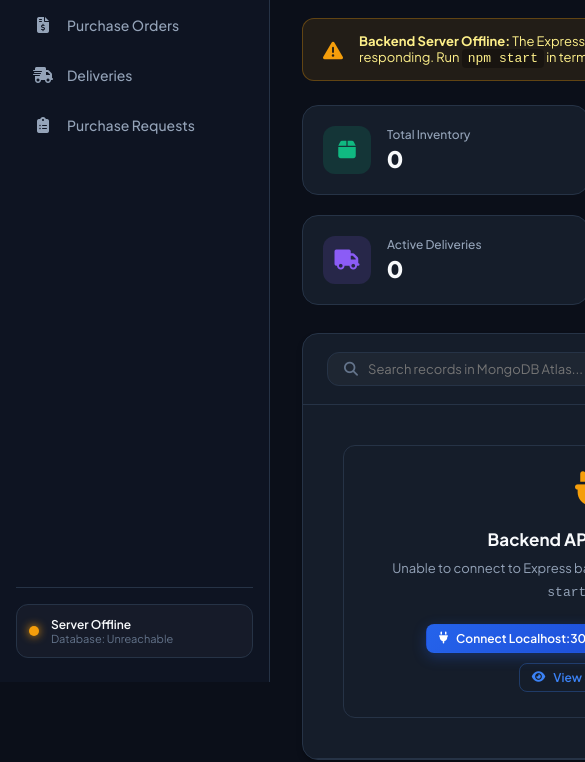
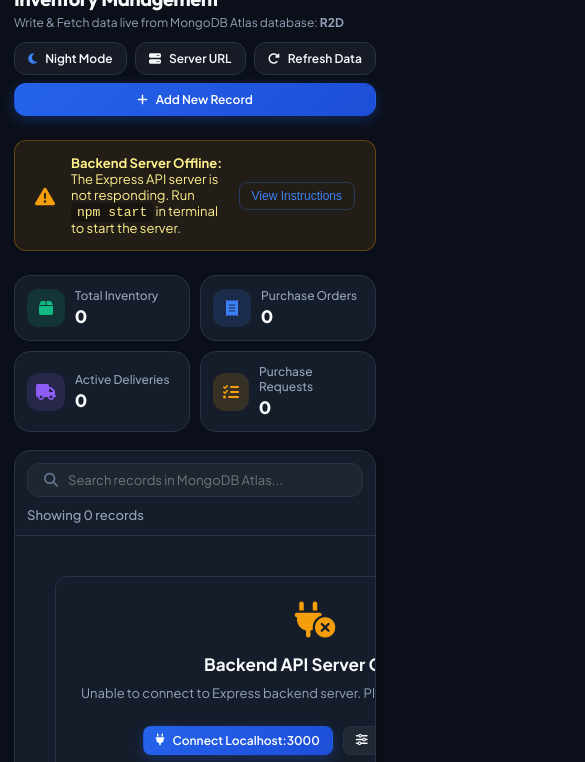
Before and after one commit to sharmaakash7800/mongo-web-page, a website: page index.html in a window 390 px wide. Shown: the part 162-924 px from the top of the page, 585 px wide, since content can reach past the window. Drawn offline with Linux system fonts and the light colour scheme; no server answers.

Commit message:
Fix mobile responsive layout for all screen sizes

```diff
--- a/public/style.css
+++ b/public/style.css
@@ -767,3 +767,133 @@ body {
 [data-theme="light"] .data-table tbody tr:hover {
   background-color: #f8fafc;
 }
+
+/* ==================================================== */
+/* MOBILE & TABLET RESPONSIVE STYLES (Screen < 768px)   */
+/* ==================================================== */
+@media (max-width: 768px) {
+  .app-container {
+    flex-direction: column;
+  }
+
+  .sidebar {
+    width: 100%;
+    position: relative;
+    height: auto;
+    border-right: none;
+    border-bottom: 1px solid var(--border-color);
+    padding: 14px 12px;
+  }
+
+  .brand {
+    padding-bottom: 12px;
+  }
+
+  .nav-menu {
+    flex-direction: row;
+    overflow-x: auto;
+    gap: 8px;
+    margin-top: 12px;
+    padding-bottom: 4px;
+    -webkit-overflow-scrolling: touch;
+  }
+
+  .nav-item {
+    white-space: nowrap;
+    padding: 8px 12px;
+    font-size: 13px;
+    border-radius: var(--radius-sm);
+  }
+
+  .sidebar-footer {
+    display: none;
+  }
+
+  .main-content {
+    margin-left: 0;
+    padding: 14px;
+    width: 100%;
+  }
+
+  .topbar {
+    flex-direction: column;
+    align-items: flex-start;
+    gap: 12px;
+  }
+
+  .topbar-left h1 {
+    font-size: 20px;
+  }
+
+  .topbar-left .subtitle {
+    font-size: 12px;
+  }
+
+  .topbar-right {
+    width: 100%;
+    display: flex;
+    flex-wrap: wrap;
+    gap: 8px;
+  }
+
+  .topbar-right .btn {
+    flex: 1 1 auto;
+    justify-content: center;
+    padding: 8px 10px;
+    font-size: 12px;
+  }
+
+  .metrics-grid {
+    grid-template-columns: repeat(2, 1fr);
+    gap: 10px;
+    margin-bottom: 18px;
+  }
+
+  .metric-card {
+    padding: 12px;
+    gap: 10px;
+  }
+
+  .metric-icon {
+    width: 38px;
+    height: 38px;
+    font-size: 16px;
+  }
+
+  .metric-value {
+    font-size: 18px;
+  }
+
+  .table-toolbar {
+    flex-direction: column;
+    gap: 10px;
+    align-items: stretch;
+    padding: 12px;
+  }
+
+  .search-box {
+    width: 100%;
+  }
+
+  .data-table th, .data-table td {
+    padding: 10px 12px;
+    font-size: 12px;
+    white-space: nowrap;
+  }
+
+  .action-btn {
+    padding: 8px 6px;
+    font-size: 15px;
+  }
+
+  .modal-card {
+    width: 95%;
+    max-width: 100%;
+    margin: 10px;
+  }
+
+  .modal-body {
+    padding: 16px;
+    gap: 12px;
+  }
+}
--- a/style.css
+++ b/style.css
@@ -767,3 +767,133 @@ body {
 [data-theme="light"] .data-table tbody tr:hover {
   background-color: #f8fafc;
 }
+
+/* ==================================================== */
+/* MOBILE & TABLET RESPONSIVE STYLES (Screen < 768px)   */
+/* ==================================================== */
+@media (max-width: 768px) {
+  .app-container {
+    flex-direction: column;
+  }
+
+  .sidebar {
+    width: 100%;
+    position: relative;
+    height: auto;
+    border-right: none;
+    border-bottom: 1px solid var(--border-color);
+    padding: 14px 12px;
+  }
+
+  .brand {
+    padding-bottom: 12px;
+  }
+
+  .nav-menu {
+    flex-direction: row;
+    overflow-x: auto;
+    gap: 8px;
+    margin-top: 12px;
+    padding-bottom: 4px;
+    -webkit-overflow-scrolling: touch;
+  }
+
+  .nav-item {
+    white-space: nowrap;
+    padding: 8px 12px;
+    font-size: 13px;
+    border-radius: var(--radius-sm);
+  }
+
+  .sidebar-footer {
+    display: none;
+  }
+
+  .main-content {
+    margin-left: 0;
+    padding: 14px;
+    width: 100%;
+  }
+
+  .topbar {
+    flex-direction: column;
+    align-items: flex-start;
+    gap: 12px;
+  }
+
+  .topbar-left h1 {
+    font-size: 20px;
+  }
+
+  .topbar-left .subtitle {
+    font-size: 12px;
+  }
+
+  .topbar-right {
+    width: 100%;
+    display: flex;
+    flex-wrap: wrap;
+    gap: 8px;
+  }
+
+  .topbar-right .btn {
+    flex: 1 1 auto;
+    justify-content: center;
+    padding: 8px 10px;
+    font-size: 12px;
+  }
+
+  .metrics-grid {
+    grid-template-columns: repeat(2, 1fr);
+    gap: 10px;
+    margin-bottom: 18px;
+  }
+
+  .metric-card {
+    padding: 12px;
+    gap: 10px;
+  }
+
+  .metric-icon {
+    width: 38px;
+    height: 38px;
+    font-size: 16px;
+  }
+
+  .metric-value {
+    font-size: 18px;
+  }
+
+  .table-toolbar {
+    flex-direction: column;
+    gap: 10px;
+    align-items: stretch;
+    padding: 12px;
+  }
+
+  .search-box {
+    width: 100%;
+  }
+
+  .data-table th, .data-table td {
+    padding: 10px 12px;
+    font-size: 12px;
+    white-space: nowrap;
+  }
+
+  .action-btn {
+    padding: 8px 6px;
+    font-size: 15px;
+  }
+
+  .modal-card {
+    width: 95%;
+    max-width: 100%;
+    margin: 10px;
+  }
+
+  .modal-body {
+    padding: 16px;
+    gap: 12px;
+  }
+}
```
